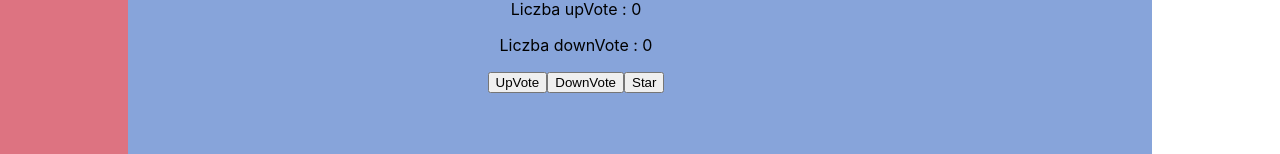
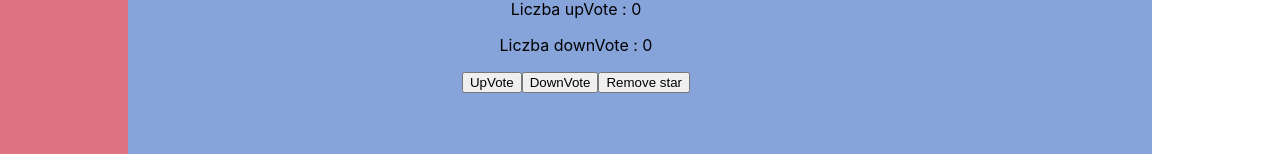
Before and after one commit to chimny/memserwis, a React (Create React App) app: page /regular in a window 1280 px wide. Shown: the part 401-555 px from the top of the page. Built offline with nearby package versions, Linux system fonts and the light colour scheme.

Commit message:
done star task

```diff
--- a/src/Components/Mem.jsx
+++ b/src/Components/Mem.jsx
@@ -19,11 +19,6 @@ export const Mem = (props) => {
     };
 
     const starHandler = (id) => {
-        // const initialState = [...memes];
-        // const updatedMem = initialState.find((mem) => mem.id === id);
-        // const starupdate = updatedMem.star;
-        // console.log(starupdate);
-        // // setMemes([...initialState, {...updatedMem, star: true}]);
         setMemes((prevState) => {
             return prevState.map((mem) => {
                 return mem.id === id ? {...mem, star: !mem.star} : mem;
@@ -39,12 +34,13 @@ export const Mem = (props) => {
             <div>
                 <p>Liczba upVote : {upVote}</p>
                 <p> Liczba downVote : {downVote}</p>
-                <p>{star} </p>
             </div>
             <div>
                 <button onClick={() => upVoteHandler(id)}>UpVote</button>
                 <button onClick={() => downVoteHandler(id)}>DownVote</button>
-                <button onClick={() => starHandler(id)}>Star</button>
+                <button onClick={() => starHandler(id)}>
+                    {star ? "Remove star" : "Give star"}
+                </button>
             </div>
         </MemWrapper>
     );
```
